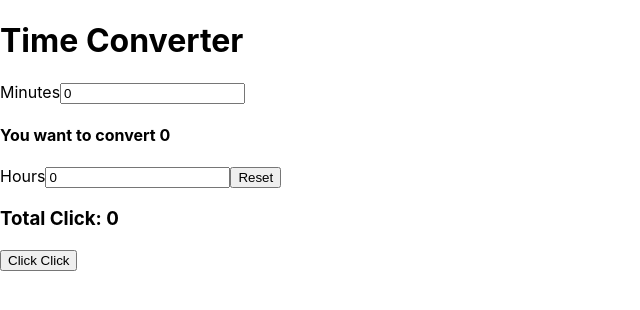
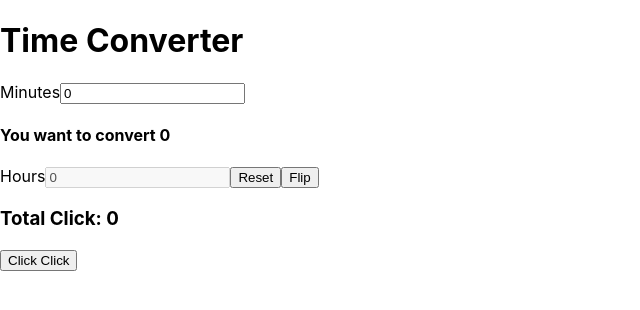
Before and after one commit to elkeipy/momentum_card, a React (Create React App) app: page / in a window 1280 px wide. Shown: the top 310 px of the page, without its empty margins (0-640 px from the left). Built offline with nearby package versions, Linux system fonts and the light colour scheme.

Commit message:
Update index.tsx

```diff
--- a/src/index.tsx
+++ b/src/index.tsx
@@ -12,22 +12,29 @@ function TestApp() {
     console.log(counter);
   };
 
-  const [minutes, setMinutes] = React.useState(0);
+  const [amount, setAmount] = React.useState(0);
+  const [flipped, setFlipped] = React.useState(false);
   const onChange = (event: ChangeEvent<HTMLInputElement>) => {
     console.log(event.target.value);
-    setMinutes(parseInt(event.target.value, 10));
+    setAmount(parseInt(event.target.value, 10));
   };
+  const onFlip = () => {
+    setAmount(0);
+    setFlipped(current => !current);
+  }
 
   return (
     <div>
       <h1>Time Converter</h1>
       <label htmlFor='minutes'>Minutes</label>
-      <input value={minutes} id='minutes' type="number" placeholder='Minutes'
-      onChange={onChange}/>
-      <h4>You want to convert {minutes}</h4>
+      <input value={flipped ? amount * 60 : amount} id='minutes' type="number" placeholder='Minutes' disabled={flipped}
+        onChange={onChange}/>
+      <h4>You want to convert {amount}</h4>
       <label htmlFor='hours'>Hours</label>
-      <input value={minutes / 60} id='hours' type="number" placeholder='Hours' />
-      <button onClick={() => {setMinutes(0)}}>Reset</button>
+      <input value={flipped ? amount : amount / 60} id='hours' type="number" placeholder='Hours' disabled={!flipped}
+        onChange={onChange}/>
+      <button onClick={() => {setAmount(0)}}>Reset</button>
+      <button onClick={onFlip}>Flip</button>
       <h3 id='title' onMouseDown={() => console.log('MouseDown')}>
         Total Click: {counter}
       </h3>
```
